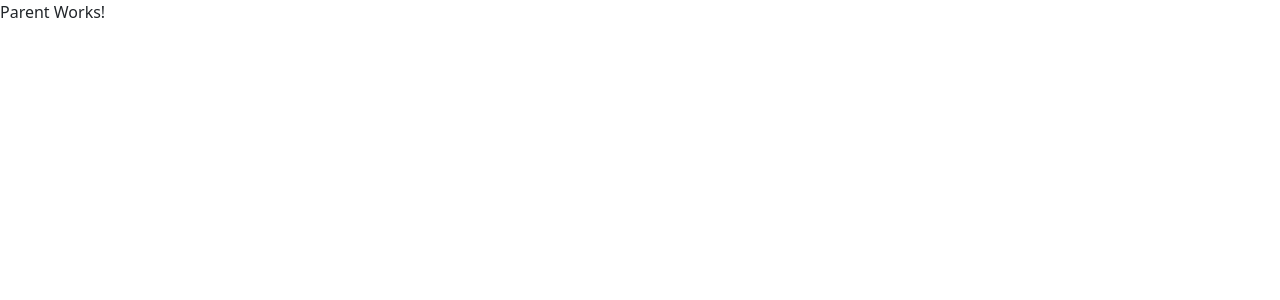
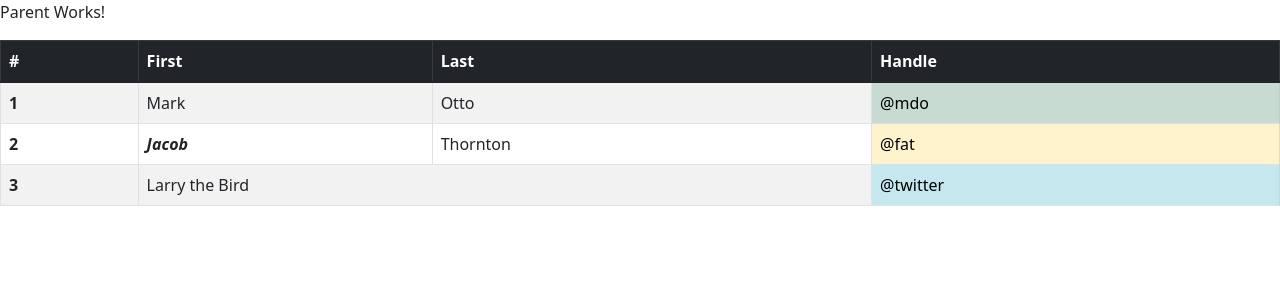
Before and after one commit to sarathiscookie/angular-project, an Angular app: page / in a window 1280 px wide. Shown: the top 300 px of the page. Built offline with nearby package versions, Linux system fonts and the light colour scheme.

Commit message:
Attribute, Class, Style binding

```diff
--- a/src/app/parent/parent.component.html
+++ b/src/app/parent/parent.component.html
@@ -1 +1,33 @@
 <p>Parent Works!</p>
+
+<div [class.table-responsive]="responsive">
+ <table [class]="['table', 'table-striped', 'table-hover', 'table-bordered']">
+    <thead [class]="'table-dark'">
+      <tr>
+        <th scope="col">#</th>
+        <th scope="col">First</th>
+        <th scope="col">Last</th>
+        <th scope="col">Handle</th>
+      </tr>
+    </thead>
+    <tbody>
+      <tr>
+        <th scope="row">1</th>
+        <td [attr.success]="customerSuccess">Mark</td>
+        <td>Otto</td>
+        <td [class]="['table-success']">@mdo</td>
+      </tr>
+      <tr>
+        <th scope="row">2</th>
+        <td [style]="'font-weight: bold; font-style: italic;'">Jacob</td>
+        <td>Thornton</td>
+        <td [class]="'table-warning'">@fat</td>
+      </tr>
+      <tr>
+        <th scope="row">3</th>
+        <td [attr.colspan]="2">Larry the Bird</td>
+        <td [class.table-info]="tableInfo">@twitter</td>
+      </tr>
+    </tbody>
+  </table>
+</div>
--- a/src/app/parent/parent.component.ts
+++ b/src/app/parent/parent.component.ts
@@ -7,6 +7,12 @@
 })
 export class ParentComponent implements OnInit {
 
+  responsive = true;
+
+  tableInfo = true;
+
+  customerSuccess = 1;
+
   constructor() { }
 
   ngOnInit(): void {
```
